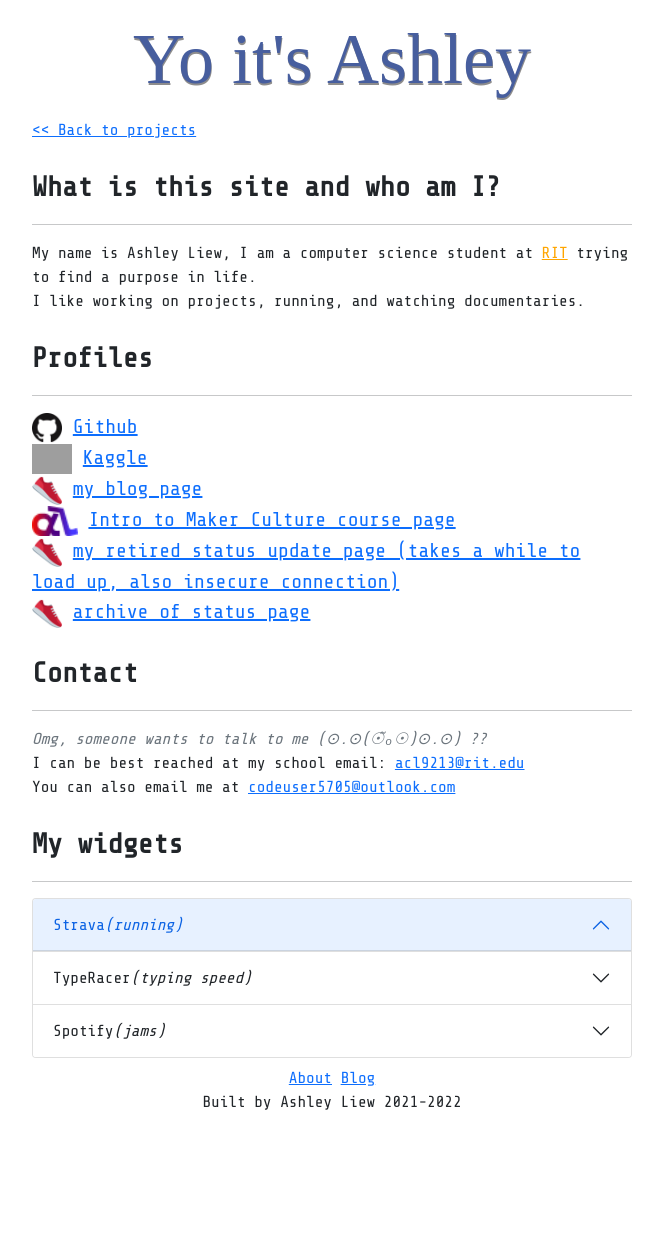
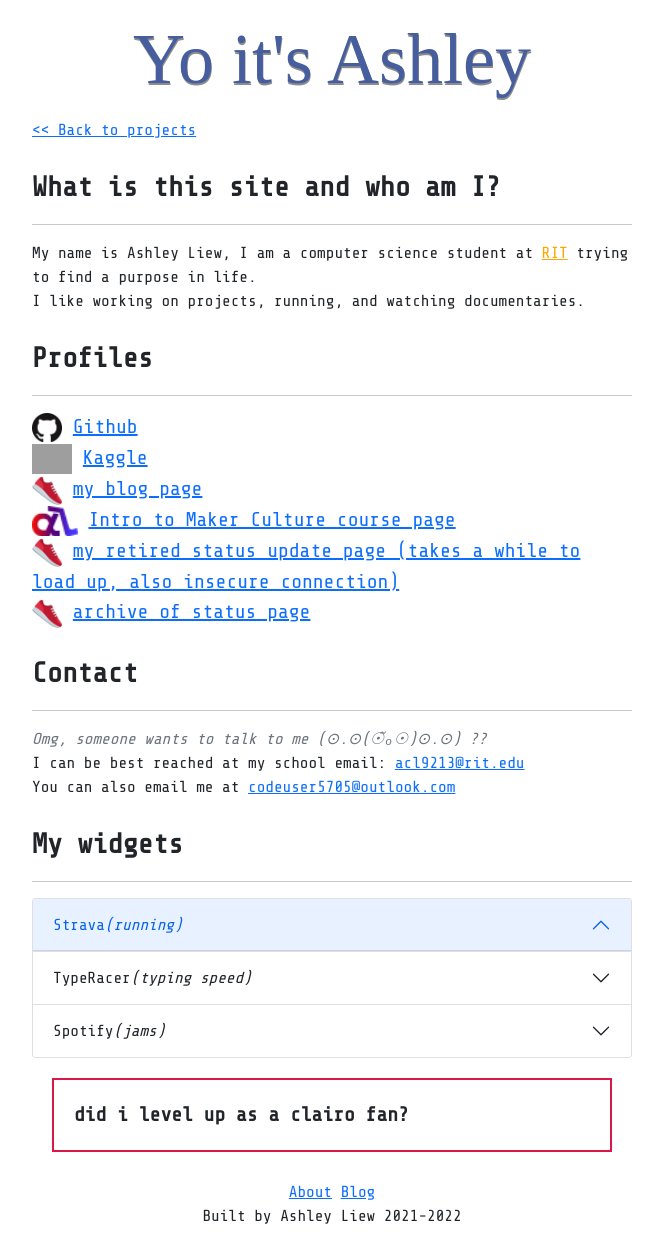
Before and after one commit to brainuser5705/personal-website, a Jekyll site: the page built from about.html, in a window 1280 px wide. Shown: the whole page, without its empty margins (308-971 px from the left). Built offline with Jekyll 4.4.1, drawn with Linux system fonts in a browser that asks for light colours; some web fonts are replaced; a script that is not in the unit is left out; before the commit the page ends 1122 px from its top, so only the background shows below that; grey boxes are pictures that could not be loaded.

Commit message:
alewife embed

```diff
--- a/about.html
+++ b/about.html
@@ -79,6 +79,11 @@
             </div>
           </div>
 
+          <div style="border: solid 2px rgb(219, 23, 72); padding: 1em; margin: 1em;">
+              <b>did i level up as a clairo fan?</b>
+              <div class="strava-embed-placeholder" data-embed-type="activity" data-embed-id="8064490630"></div><script src="https://strava-embeds.com/embed.js"></script>
+          </div>
+
     </div>
 
 </div>
```
